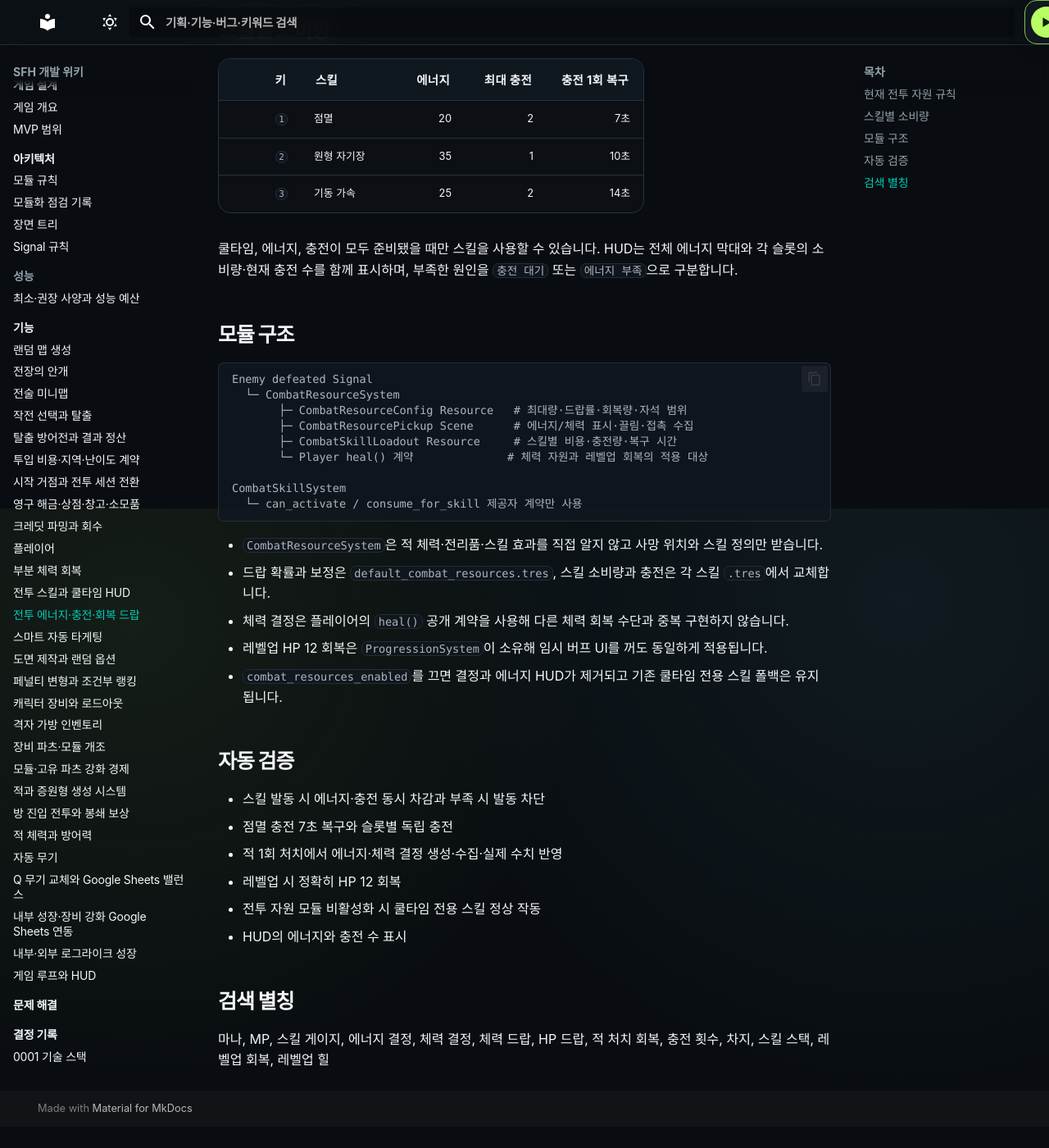
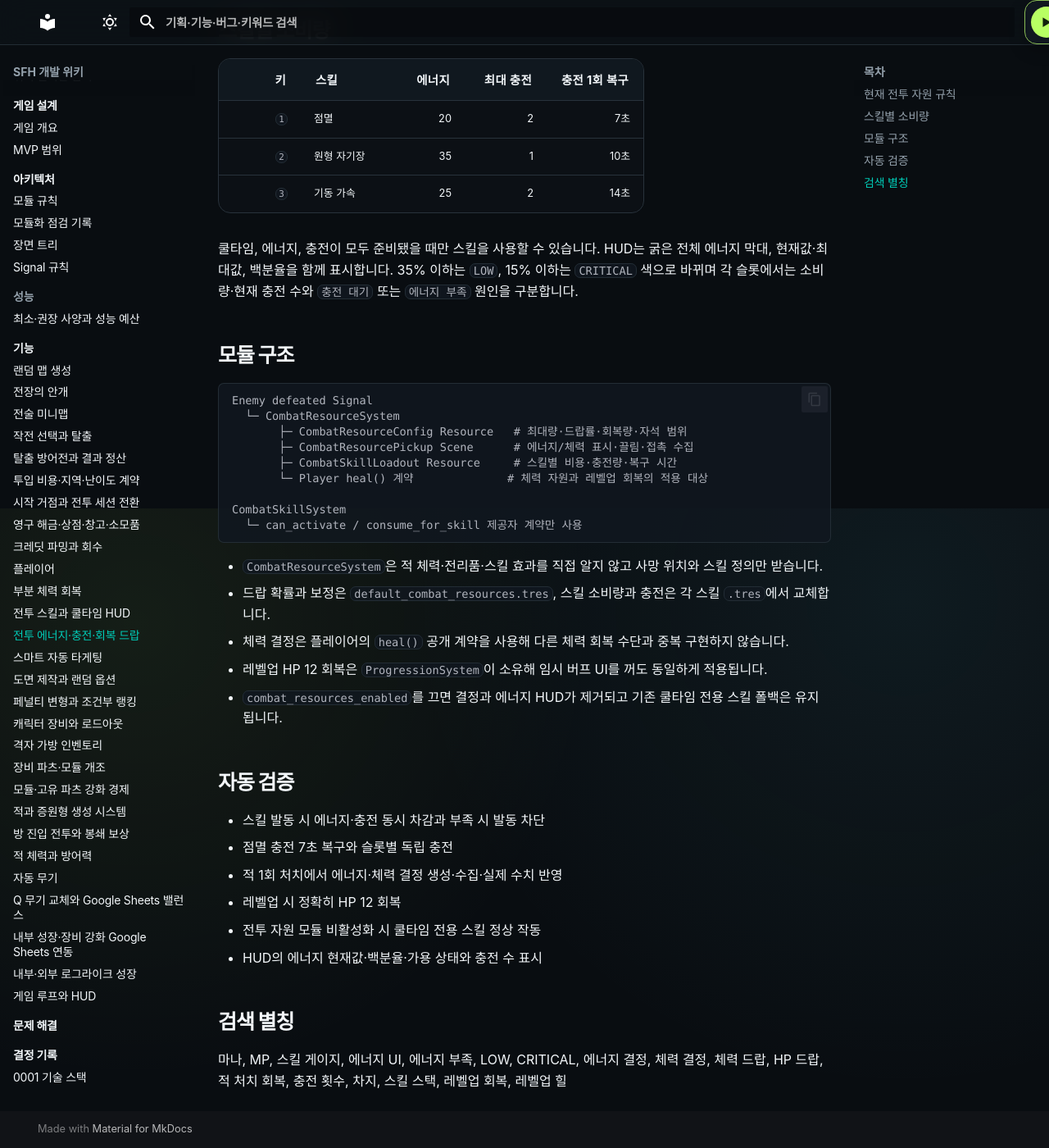
Before and after one commit to aedws/SFH, an MkDocs documentation site: the page built from docs/features/combat-resources.md, in a window 1280 px wide and 1400 px high, scrolled down 780 px. Shown: the whole window at 82% size. Built offline with MkDocs 1.6.1 and Material for MkDocs 9.7.7, drawn with Linux system fonts in a browser that asks for light colours; comment, search, counter and statistics services are not loaded; before the commit the page ends 2154 px from its top, so only the background shows below that.

```diff
--- a/docs/features/combat-resources.md
+++ b/docs/features/combat-resources.md
@@ -35,7 +35,7 @@ tags:
 | `2` | 원형 자기장 | 35 | 1 | 10초 |
 | `3` | 기동 가속 | 25 | 2 | 14초 |
 
-쿨타임, 에너지, 충전이 모두 준비됐을 때만 스킬을 사용할 수 있습니다. HUD는 전체 에너지 막대와 각 슬롯의 소비량·현재 충전 수를 함께 표시하며, 부족한 원인을 `충전 대기` 또는 `에너지 부족`으로 구분합니다.
+쿨타임, 에너지, 충전이 모두 준비됐을 때만 스킬을 사용할 수 있습니다. HUD는 굵은 전체 에너지 막대, 현재값·최대값, 백분율을 함께 표시합니다. 35% 이하는 `LOW`, 15% 이하는 `CRITICAL` 색으로 바뀌며 각 슬롯에서는 소비량·현재 충전 수와 `충전 대기` 또는 `에너지 부족` 원인을 구분합니다.
 
 ## 모듈 구조
 
@@ -64,8 +64,8 @@ CombatSkillSystem
 - 적 1회 처치에서 에너지·체력 결정 생성·수집·실제 수치 반영
 - 레벨업 시 정확히 HP 12 회복
 - 전투 자원 모듈 비활성화 시 쿨타임 전용 스킬 정상 작동
-- HUD의 에너지와 충전 수 표시
+- HUD의 에너지 현재값·백분율·가용 상태와 충전 수 표시
 
 ## 검색 별칭
 
-마나, MP, 스킬 게이지, 에너지 결정, 체력 결정, 체력 드랍, HP 드랍, 적 처치 회복, 충전 횟수, 차지, 스킬 스택, 레벨업 회복, 레벨업 힐
+마나, MP, 스킬 게이지, 에너지 UI, 에너지 부족, LOW, CRITICAL, 에너지 결정, 체력 결정, 체력 드랍, HP 드랍, 적 처치 회복, 충전 횟수, 차지, 스킬 스택, 레벨업 회복, 레벨업 힐
```
Also changed, not shown: docs/architecture/module-audit.md (+3 -1 lines), docs/architecture/scene-tree.md (+1 -0 lines), docs/development-status.md (+11 -8 lines), docs/features/player.md (+3 -2 lines), docs/index.md (+9 -6 lines), 8 other files.
